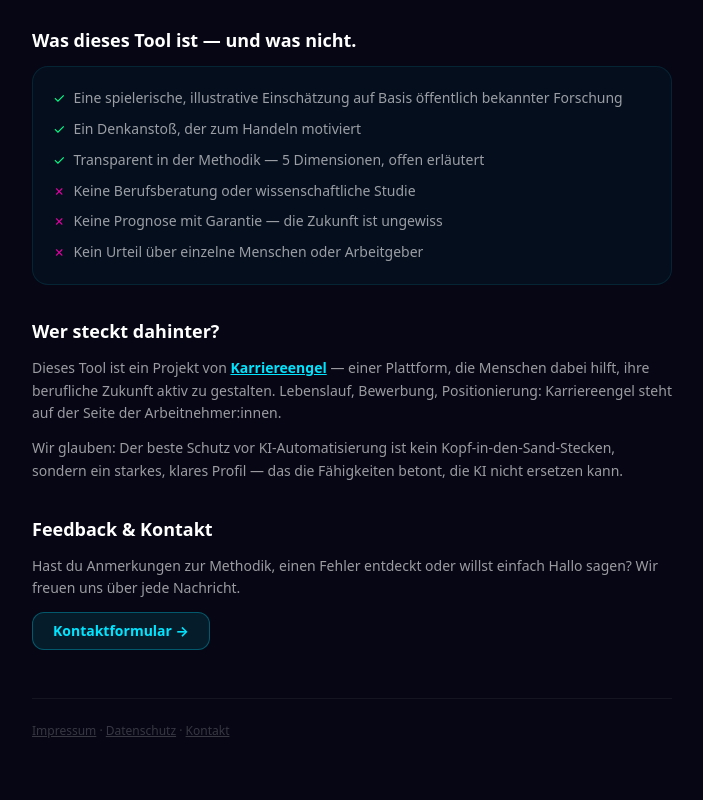
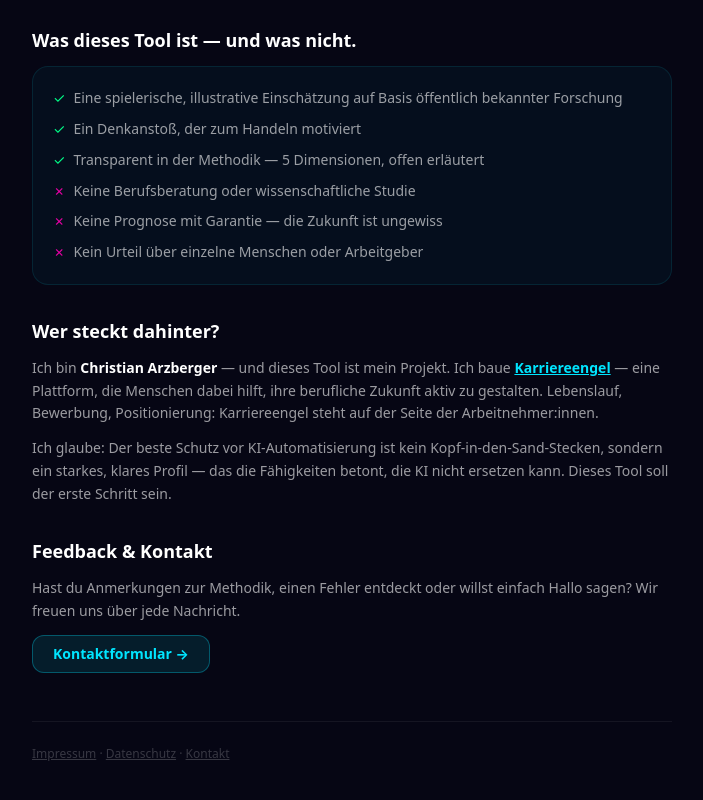
Before and after one commit to arzalpha/ersetzt-mich-ki, a Next.js app: page /ueber in a window 1280 px wide. Shown: the part 658-1458 px from the top of the page, without its empty margins (288-991 px from the left). Built offline with nearby package versions, Linux system fonts and the light colour scheme.

Commit message:
fix: Über-Seite auf Christian Arzberger als Einzelperson umgeschrieben

```diff
--- a/src/app/ueber/page.tsx
+++ b/src/app/ueber/page.tsx
@@ -65,17 +65,19 @@ export default function Ueber() {
         <section>
           <h2 className="text-white font-bold text-lg mb-3">Wer steckt dahinter?</h2>
           <p>
-            Dieses Tool ist ein Projekt von{' '}
+            Ich bin <strong style={{ color: '#fff' }}>Christian Arzberger</strong> — und dieses Tool
+            ist mein Projekt. Ich baue{' '}
             <a href="https://karriereengel.de" target="_blank" rel="noopener noreferrer"
               className="underline font-semibold" style={{ color: '#00e5ff' }}>
               Karriereengel
             </a>
-            {' '}— einer Plattform, die Menschen dabei hilft, ihre berufliche Zukunft aktiv zu gestalten.
+            {' '}— eine Plattform, die Menschen dabei hilft, ihre berufliche Zukunft aktiv zu gestalten.
             Lebenslauf, Bewerbung, Positionierung: Karriereengel steht auf der Seite der Arbeitnehmer:innen.
           </p>
           <p className="mt-3">
-            Wir glauben: Der beste Schutz vor KI-Automatisierung ist kein Kopf-in-den-Sand-Stecken,
+            Ich glaube: Der beste Schutz vor KI-Automatisierung ist kein Kopf-in-den-Sand-Stecken,
             sondern ein starkes, klares Profil — das die Fähigkeiten betont, die KI nicht ersetzen kann.
+            Dieses Tool soll der erste Schritt sein.
           </p>
         </section>
 
```
